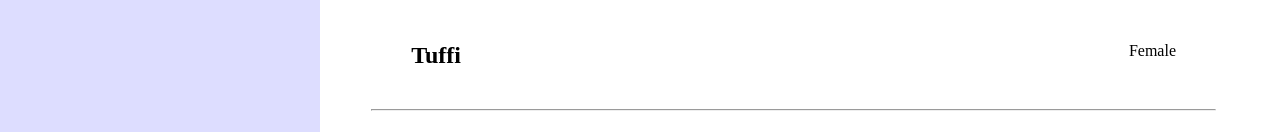
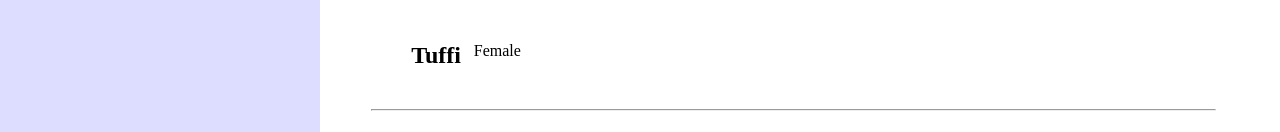
Before and after one commit to AbolareRoheemah/elephantom, a Nuxt app: page /elephant in a window 1280 px wide. Shown: the part 602-734 px from the top of the page. Built offline with nearby package versions, Linux system fonts and the light colour scheme.

Commit message:
fixed some things

```diff
--- a/layouts/default.vue
+++ b/layouts/default.vue
@@ -27,6 +27,7 @@
 }
 .side-bar {
   flex-basis: 25%;
+  overflow: hidden;
 }
 .header{
   flex-basis: 74%;
--- a/pages/elephant.vue
+++ b/pages/elephant.vue
@@ -26,7 +26,7 @@
         margin: 5vh;
         display: flex;
         flex-direction: row;
-        justify-content: space-between
+        justify-content: flex-start
     }
     .text-body {
         font-family: Overpass;
@@ -37,5 +37,8 @@
         margin-top: 2vh;
         color: #30425A;
     }
+    h2 {
+        margin-right: 1vw;
+    }
 
 </style>
```
